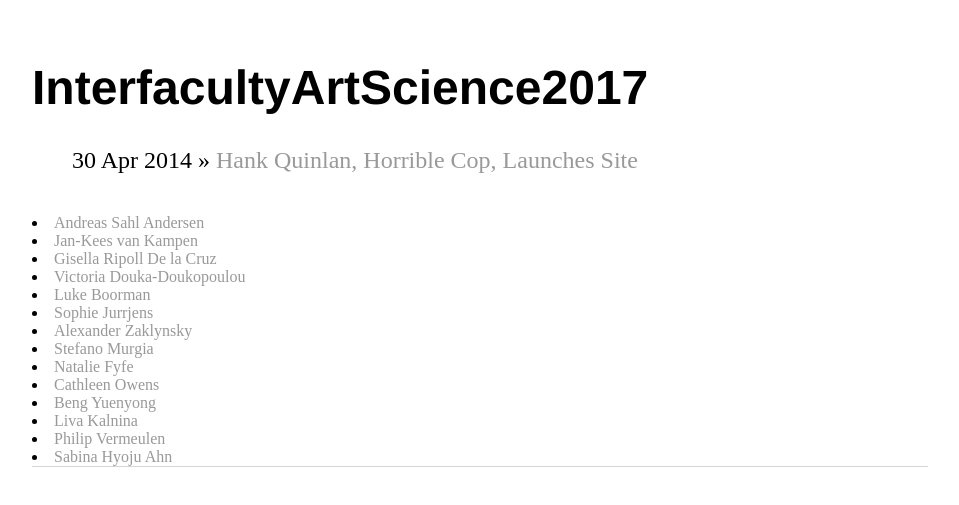
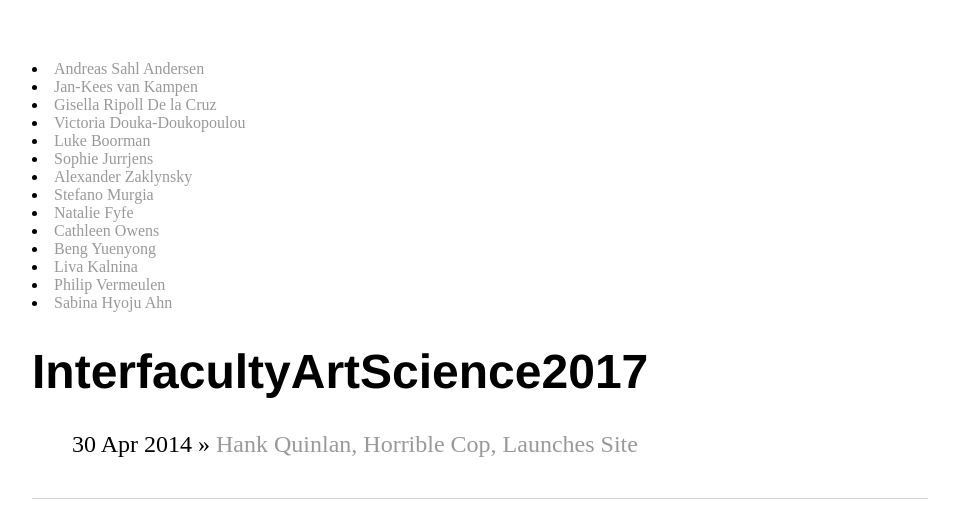
Before and after one commit to natfyfe/InterfacultyArtScience2017.github.io, a Jekyll site: the page built from blog/index.html, in a window 1280 px wide, cut to the strip 0-505 px from the top of the page. Shown: the whole strip, without its empty margins (160-1119 px from the left). Built offline with Jekyll 4.4.1, drawn with Linux system fonts in a browser that asks for light colours.

Commit message:
Update default.html

```diff
--- a/_layouts/default.html
+++ b/_layouts/default.html
@@ -5,16 +5,7 @@
 			<!-- link to main stylesheet -->
 			<link rel="stylesheet" type="text/css" href="/css/main.css">
 		</head>
-		<body>
-			<nav>
-	    		<ul>
-
-	    		</ul>
-			</nav>
-			<div class="container">
-
-			{{ content }}
-			<!--<li><a href="/">Home</a></li>-->
+		<!--<li><a href="/">Home</a></li>-->
 
 	        		<!--<li><a href="http://stichting.interfaculty.nl/">Stichting</a></li>-->
 	        		<!--<li><a href="https://github.com/InterfacultyArtScience2017">Github</a></li>-->
@@ -37,6 +28,16 @@
 				<li><a href="http://stichting.interfaculty.nl/liva-kalnina/">Liva Kalnina</a></li>
 				<li><a href="http://stichting.interfaculty.nl/philip-vermeulen/">Philip Vermeulen</a></li>
 				<li><a href="http://stichting.interfaculty.nl/sabina-hyoju-ahn/">Sabina Hyoju Ahn</a></li>
+		<body>
+			<nav>
+	    		<ul>
+
+	    		</ul>
+			</nav>
+			<div class="container">
+
+			{{ content }}
+
 
 			</div><!-- /.container -->
 			<footer>
```
